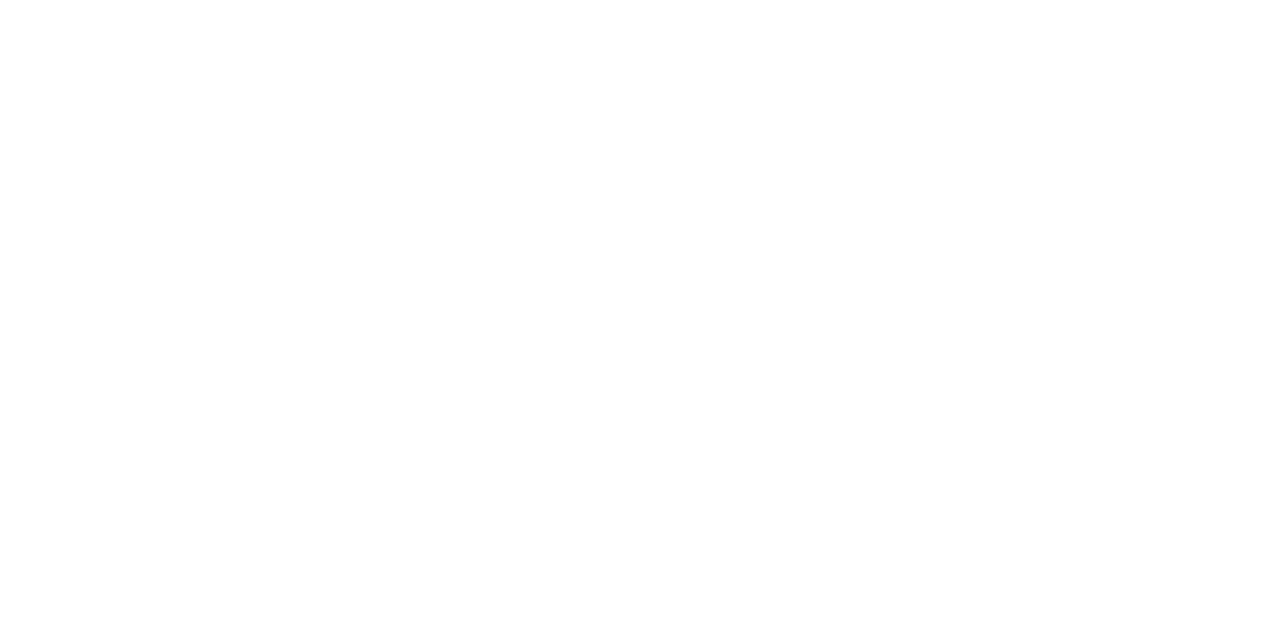
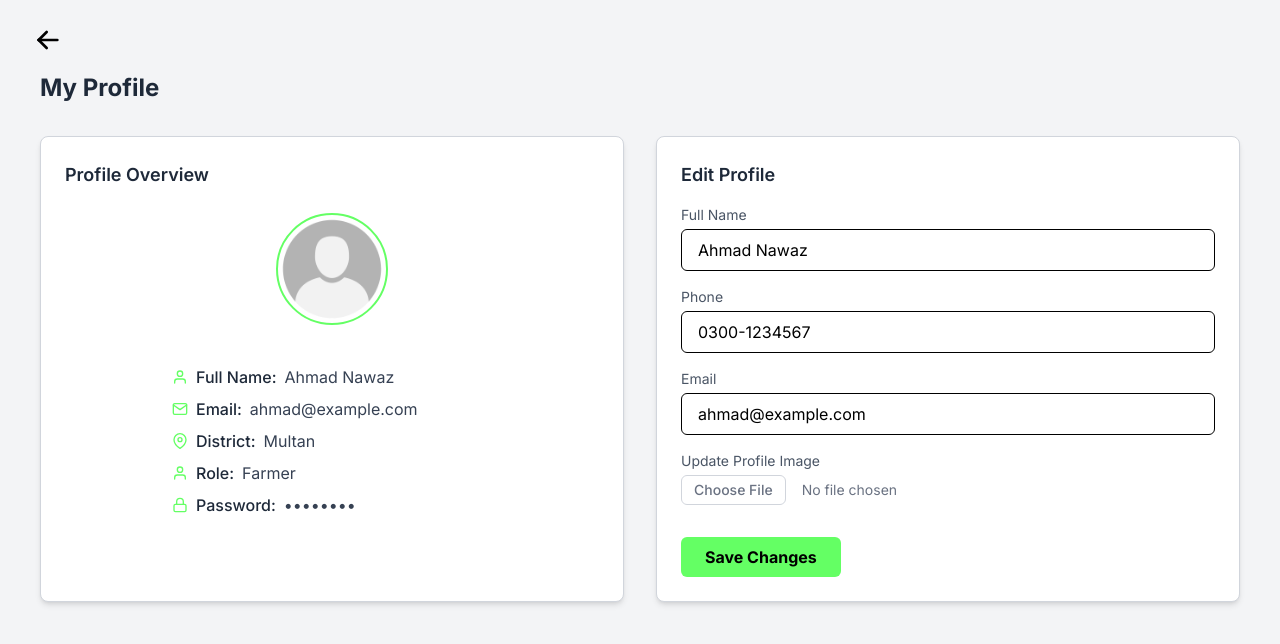
Before and after one commit to ayeshag7/AgriSense-Platform, a Next.js app: page /profile in a window 1280 px wide. Shown: the top 644 px of the page. Built offline with nearby package versions, Linux system fonts and the light colour scheme.

Commit message:
Implemented profile page

```diff
--- a/src/app/profile/page.tsx
+++ b/src/app/profile/page.tsx
@@ -1,7 +1,27 @@
+'use client';
+
+import { IconArrowLeft } from '@tabler/icons-react';
+import Link from 'next/link';
+import ProfileOverview from '@/components/Profile/ProfileOverview';
+import EditProfileForm from '@/components/Profile/EditProfileForm';
+
 export default function ProfilePage() {
   return (
-    <main>
+    <main className="min-h-screen px-10 py-12 bg-gray-100">
+      {/* Back Arrow */}
+      <Link
+        href="/dashboard"
+        className="absolute top-6 left-8 z-50 flex items-center gap-2 text-black hover:text-[#64FF64] transition-colors"
+      >
+        <IconArrowLeft className="w-8 h-8" />
+      </Link>
 
+      <h1 className="text-2xl font-bold text-gray-800 mb-8 mt-6">My Profile</h1>
+
+      <div className="grid grid-cols-1 md:grid-cols-2 gap-8">
+        <ProfileOverview />
+        <EditProfileForm />
+      </div>
     </main>
   );
 }
--- a/src/components/Chat/ChatbotWidget.tsx
+++ b/src/components/Chat/ChatbotWidget.tsx
@@ -48,7 +48,7 @@
             />
             AgriBot
           </div>
-          <div className="w-8 h-8 rounded-full overflow-hidden border-2 border-[#64FF64] shadow">
+          <div className="w-8 h-8 rounded-full overflow-hidden border-2 border-black shadow">
             <Image
               src="/images/user-profile.png"
               alt="User"
--- a/src/components/Dashboard/Charts.tsx
+++ b/src/components/Dashboard/Charts.tsx
@@ -11,7 +11,7 @@
     <div className="flex flex-col gap-8 px-4">
       {/* Row 1: Two charts side by side */}
       <div className="grid grid-cols-1 md:grid-cols-2 gap-6">
-        <div className="bg-white border border-gray-200 rounded-lg pt-6 pb-14 px-6 shadow-sm h-96">
+        <div className="bg-white border border-gray-300 rounded-lg pt-6 pb-14 px-6 shadow-sm h-96">
           <h2 className="text-lg font-bold text-gray-800 mb-4 text-left">Crop Health Distribution</h2>
 
           {/* Chart wrapper to center chart only */}
@@ -20,26 +20,26 @@
           </div>
         </div>
 
-        <div className="bg-white border border-gray-200 rounded-lg pt-6 pb-14 px-6 shadow-sm h-96">
+        <div className="bg-white border border-gray-300 rounded-lg pt-6 pb-14 px-6 shadow-sm h-96">
           <h2 className="text-lg font-bold text-gray-800 mb-4">Disease Frequency Report</h2>
           <DiseaseFrequencyChart />
         </div>
       </div>
 
       {/* Row 2: Yield Estimate Chart */}
-      <div className="bg-white border border-gray-200 rounded-lg p-6 shadow-sm">
+      <div className="bg-white border border-gray-300 rounded-lg p-6 shadow-sm">
         <h2 className="text-lg font-bold text-gray-800 mb-4">Monthly Yield Estimates</h2>
         <YieldEstimateChart />
       </div>
 
       {/* Row 3: Two charts side by side */}
       <div className="grid grid-cols-1 md:grid-cols-2 gap-6">
-        <div className="bg-white border border-gray-200 rounded-lg pt-6 pb-20 px-6 shadow-sm h-96">
+        <div className="bg-white border border-gray-300 rounded-lg pt-6 pb-20 px-6 shadow-sm h-96">
             <h2 className="text-lg font-bold text-gray-800 mb-8">Field-wise Yield Comparison</h2>
             <FieldWiseYieldChart />
         </div>
 
-        <div className="bg-white border border-gray-200 rounded-lg pt-6 pb-20 px-6 shadow-sm h-96">
+        <div className="bg-white border border-gray-300 rounded-lg pt-6 pb-20 px-6 shadow-sm h-96">
             <h2 className="text-lg font-bold text-gray-800 mb-8">Diagnosis Trend (Last 30 Days)</h2>
             <DiagnosisTrendChart />
         </div>
--- /dev/null
+++ b/src/components/Profile/EditProfileForm.tsx
@@ -0,0 +1,63 @@
+'use client';
+
+import { useState } from 'react';
+
+export default function EditProfileForm() {
+  const [name, setName] = useState('Ahmad Nawaz');
+  const [phone, setPhone] = useState('0300-1234567');
+  const [email, setEmail] = useState('ahmad@example.com');
+
+  return (
+    <div className="bg-white rounded-lg shadow-md p-6 border border-gray-300">
+      <h2 className="text-lg font-semibold text-gray-800 mb-4">Edit Profile</h2>
+
+      <form className="space-y-4">
+        <div>
+          <label className="block text-sm text-gray-600 mb-1">Full Name</label>
+          <input
+            type="text"
+            value={name}
+            onChange={(e) => setName(e.target.value)}
+            className="w-full px-4 py-2 border rounded-md focus:ring-[#64FF64] focus:outline-none"
+          />
+        </div>
+
+        <div>
+          <label className="block text-sm text-gray-600 mb-1">Phone</label>
+          <input
+            type="text"
+            value={phone}
+            onChange={(e) => setPhone(e.target.value)}
+            className="w-full px-4 py-2 border rounded-md focus:ring-[#64FF64] focus:outline-none"
+          />
+        </div>
+
+        <div>
+          <label className="block text-sm text-gray-600 mb-1">Email</label>
+          <input
+            type="email"
+            value={email}
+            onChange={(e) => setEmail(e.target.value)}
+            className="w-full px-4 py-2 border rounded-md focus:ring-[#64FF64] focus:outline-none"
+          />
+        </div>
+
+        <div>
+          <label className="block text-sm text-gray-600 mb-1">Update Profile Image</label>
+          <input
+            type="file"
+            accept="image/*"
+            className="block w-full text-sm text-gray-500 file:mr-4 file:py-1 file:px-3 file:border file:border-gray-300 file:rounded-md file:bg-white file:text-sm file:font-medium hover:file:bg-gray-100"
+          />
+        </div>
+
+        <button
+          type="submit"
+          className="mt-4 px-6 py-2 bg-[#64FF64] text-black font-bold rounded-md hover:bg-gray-900 transition"
+        >
+          Save Changes
+        </button>
+      </form>
+    </div>
+  );
+}
--- /dev/null
+++ b/src/components/Profile/ProfileOverview.tsx
@@ -0,0 +1,47 @@
+'use client';
+
+import Image from 'next/image';
+import { FiMail, FiUser, FiMapPin, FiLock } from 'react-icons/fi';
+
+export default function ProfileOverview() {
+  return (
+    <div className="bg-white rounded-lg shadow-md p-6 border border-gray-300">
+      <h2 className="text-lg font-semibold text-gray-800 mb-6">Profile Overview</h2>
+
+      <div className="flex flex-col items-center text-center">
+        <div className="w-28 h-28 rounded-full overflow-hidden border-2 border-[#64FF64] mb-4">
+          <Image
+            src="/images/user-profile.png"
+            alt="Profile"
+            width={112}
+            height={112}
+            className="object-cover"
+          />
+        </div>
+
+        <div className="space-y-2 mt-6 text-base text-gray-700 w-full max-w-xs text-left">
+          <div className="flex items-center gap-2">
+            <FiUser className="text-[#64FF64]" />
+            <span className="font-medium text-gray-800">Full Name:</span> Ahmad Nawaz
+          </div>
+          <div className="flex items-center gap-2">
+            <FiMail className="text-[#64FF64]" />
+            <span className="font-medium text-gray-800">Email:</span> ahmad@example.com
+          </div>
+          <div className="flex items-center gap-2">
+            <FiMapPin className="text-[#64FF64]" />
+            <span className="font-medium text-gray-800">District:</span> Multan
+          </div>
+          <div className="flex items-center gap-2">
+            <FiUser className="text-[#64FF64]" />
+            <span className="font-medium text-gray-800">Role:</span> Farmer
+          </div>
+          <div className="flex items-center gap-2">
+            <FiLock className="text-[#64FF64]" />
+            <span className="font-medium text-gray-800">Password:</span> ••••••••
+          </div>
+        </div>
+      </div>
+    </div>
+  );
+}
```
